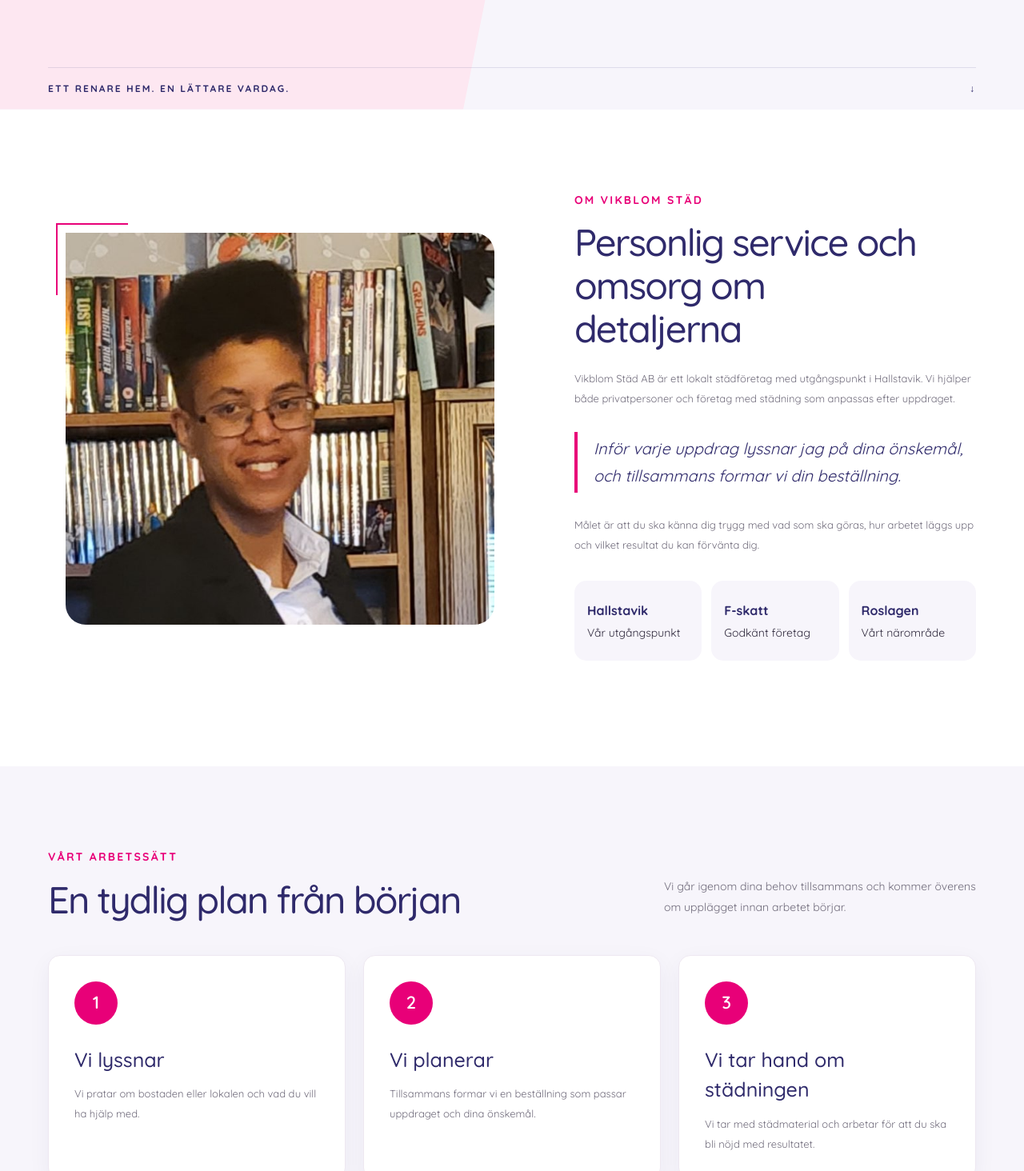
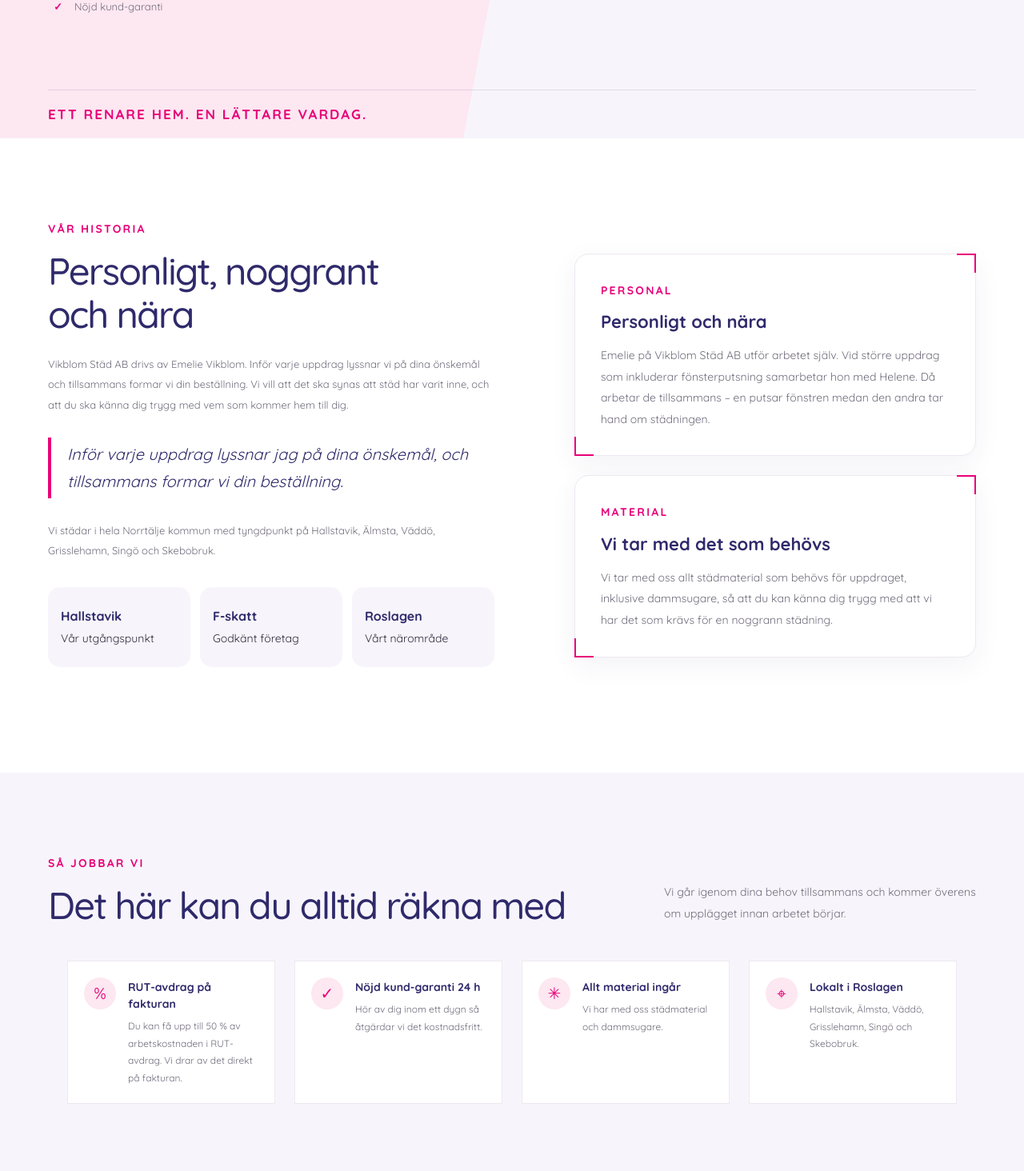
Before and after one commit to annkar73/vikblomsstad, a Next.js app: page /about in a window 1280 px wide. Shown: the part 1323-2787 px from the top of the page at 80% size. Built offline with nearby package versions, Linux system fonts and the light colour scheme.

Commit message:
update about

```diff
--- a/app/about/page.tsx
+++ b/app/about/page.tsx
@@ -19,9 +19,8 @@ export default function AboutPage() {
             </h1>
 
             <p className="hero-description">
-              Vikblom Städ AB drivs av Emelie Vikblom med utgångspunkt i
-              Hallstavik. Vi vill skapa rena och trivsamma miljöer och göra
-              vardagen lite enklare för våra kunder.
+              Ett litet städföretag medutgångspunkt i
+              Hallstavik, som fokuserar på att förbättra både hem- och arbetsplatsmiljöer. Vi strävar efter att göra varje städuppdrag till en personlig och givande upplevelse.
             </p>
 
             <div className="hero-actions">
@@ -53,7 +52,7 @@ export default function AboutPage() {
             </ul>
           </div>
 
-          <div className="hero-visual">
+          <div className="hero-visual hero-about">
             <div
               className="hero-photo"
               role="img"
@@ -74,31 +73,23 @@ export default function AboutPage() {
 
         <div className="container hero-bottom">
           <span>ETT RENARE HEM. EN LÄTTARE VARDAG.</span>
-          <a href="#vart-arbetssatt" aria-label="Läs om vårt arbetssätt">
-            ↓
-          </a>
+
         </div>
       </section>
 
+
 <section className="about section">
   <div className="container about-grid">
-          <div className="about-visual">
-            <div
-              className="about-photo"
-              role="img"
-              aria-label="Vikblom Städs arbete med rena och trivsamma miljöer"
-            />
-          </div>
+    <div className="about-copy">
+      <span className="eyebrow">VÅR HISTORIA</span>
 
-          <div className="about-copy">
-            <span className="eyebrow">OM VIKBLOM STÄD</span>
-
-            <h2>Personlig service och omsorg om detaljerna</h2>
+      <h2>Personligt, noggrant och nära</h2>
 
       <p>
-              Vikblom Städ AB är ett lokalt städföretag med utgångspunkt i
-              Hallstavik. Vi hjälper både privatpersoner och företag med
-              städning som anpassas efter uppdraget.
+        Vikblom Städ AB drivs av Emelie Vikblom. Inför varje uppdrag
+        lyssnar vi på dina önskemål och tillsammans formar vi din
+        beställning. Vi vill att det ska synas att städ har varit inne,
+        och att du ska känna dig trygg med vem som kommer hem till dig.
       </p>
 
       <blockquote className="about-quote">
@@ -107,8 +98,8 @@ export default function AboutPage() {
       </blockquote>
 
       <p>
-              Målet är att du ska känna dig trygg med vad som ska göras,
-              hur arbetet läggs upp och vilket resultat du kan förvänta dig.
+        Vi städar i hela Norrtälje kommun med tyngdpunkt på Hallstavik,
+        Älmsta, Väddö, Grisslehamn, Singö och Skebobruk.
       </p>
 
       <div className="about-facts">
@@ -128,6 +119,31 @@ export default function AboutPage() {
         </article>
       </div>
     </div>
+
+
+
+<div className="about-info-cards">
+  <article className="about-info-card">
+    <span className="eyebrow">PERSONAL</span>
+    <h3>Personligt och nära</h3>
+    <p>
+      Emelie på Vikblom Städ AB utför arbetet själv. Vid större uppdrag
+      som inkluderar fönsterputsning samarbetar hon med Helene. Då
+      arbetar de tillsammans – en putsar fönstren medan den andra
+      tar hand om städningen.
+    </p>
+  </article>
+
+  <article className="about-info-card">
+    <span className="eyebrow">MATERIAL</span>
+    <h3>Vi tar med det som behövs</h3>
+    <p>
+      Vi tar med oss allt städmaterial som behövs för uppdraget,
+      inklusive dammsugare, så att du kan känna dig trygg med att vi
+      har det som krävs för en noggrann städning.
+    </p>
+  </article>
+</div>
   </div>
 </section>
 
@@ -135,8 +151,8 @@ export default function AboutPage() {
         <div className="container">
           <div className="section-heading">
             <div>
-              <span className="eyebrow">VÅRT ARBETSSÄTT</span>
-              <h2>En tydlig plan från början</h2>
+              <span className="eyebrow">SÅ JOBBAR VI</span>
+              <h2>Det här kan du alltid räkna med</h2>
             </div>
 
             <p>
@@ -145,51 +161,92 @@ export default function AboutPage() {
             </p>
           </div>
 
-          <div className="process-grid">
-            <article className="process-card">
-              <span>1</span>
-              <h3>Vi lyssnar</h3>
+          <div className="container trust-grid">
+    <article>
+      <span aria-hidden="true">%</span>
+      <div>
+        <h3>RUT-avdrag på fakturan</h3>
+        <p>Du kan få upp till 50 % av arbetskostnaden i RUT-avdrag. Vi drar av det direkt på fakturan.</p>
+      </div>
+    </article>
+
+    <article>
+      <span aria-hidden="true">✓</span>
+      <div>
+        <h3>Nöjd kund-garanti 24 h</h3>
+        <p>Hör av dig inom ett dygn så åtgärdar vi det kostnadsfritt.</p>
+      </div>
+    </article>
+
+    <article>
+      <span aria-hidden="true">✳</span>
+      <div>
+        <h3>Allt material ingår</h3>
+        <p>Vi har med oss städmaterial och dammsugare.</p>
+      </div>
+    </article>
+
+    <article>
+      <span aria-hidden="true">⌖</span>
+      <div>
+        <h3>Lokalt i Roslagen</h3>
+        <p>Hallstavik, Älmsta, Väddö, Grisslehamn, Singö och Skebobruk.</p>
+      </div>
+    </article>
+  </div>
+        </div>
+      </section>
+
+<section className="about-details section">
+  <div className="container">
+    <div className="about-details-grid">
+      <article className="about-details-card">
+        <span className="eyebrow">TRYGGHET</span>
+        <h3>Nöjd kund-garanti</h3>
         <p>
-                Vi pratar om bostaden eller lokalen och vad du vill ha hjälp
-                med.
+          Du har städgaranti i 24 timmar. Om det är något du inte blivit
+          nöjd med, hör av dig så kommer vi och fixar det kostnadsfritt
+          så fort som möjligt.
         </p>
       </article>
 
-            <article className="process-card">
-              <span>2</span>
-              <h3>Vi planerar</h3>
+      <article className="about-details-card">
+        <span className="eyebrow">BETALNING</span>
+        <h3>Faktura och betalning</h3>
         <p>
-                Tillsammans formar vi en beställning som passar uppdraget
-                och dina önskemål.
+          Vi erbjuder två betalningssätt: betala fakturan via mejl
+          eller swisha till 123 581 20 03. Ange fakturanummer vid
+          betalning. Företaget är godkänt för F-skatt.
         </p>
       </article>
 
-            <article className="process-card">
-              <span>3</span>
-              <h3>Vi tar hand om städningen</h3>
+      <article className="about-details-card">
+        <span className="eyebrow">PRIVATPERSONER</span>
+        <h3>RUT-avdrag</h3>
         <p>
-                Vi tar med städmaterial och arbetar för att du ska bli nöjd
-                med resultatet.
+          Som privatperson får du rutavdrag med högst 50 % av
+          arbetskostnaden. Vi gör avdraget på fakturan.
         </p>
       </article>
     </div>
   </div>
 </section>
 
+
       <section className="service-area-section section">
         <div className="container service-area-panel">
           <div>
-            <span className="eyebrow">LOKALT I ROSLAGEN</span>
-            <h2>Nära våra kunder</h2>
+            <span className="eyebrow">HÄR FINNS VI</span>
+            <h2>Vi städar i hela Norrtälje Kommun</h2>
+                        <p>
+              Med Hallstavik som bas når vi snabbt orterna längs kusten. Bor du någon annanstans i kommunen? Hör av dig, så löser vi det oftast ändå.
+            </p>
+
           </div>
 
           <div>
-            <p>
-              Med utgångspunkt i Hallstavik arbetar Vikblom Städ i
-              Norrtälje kommun, bland annat i:
-            </p>
 
-            <ul className="area-list">
+            <ul className="about-area-list">
               <li>Hallstavik</li>
               <li>Älmsta</li>
               <li>Väddö</li>
--- a/app/globals.css
+++ b/app/globals.css
@@ -358,12 +358,16 @@ p {
   min-height: 435px;
   border-radius: 150px 18px 150px 18px;
   background-color: #e9e4ed;
-  background-image: url("/images/vikblom-stad-hemstadning-golv-1024x576.jpg");
   background-position: center;
   background-size: cover;
   box-shadow: 0 20px 55px rgb(47 42 107 / 9%);
 }
-
+.hero-home .hero-photo {
+  background-image: url("/images/vikblom-stad-hemstadning-golv-1024x576.jpg");
+}
+.hero-about .hero-photo {
+  background-image: url("/images/emelie-vikblom.jpg");
+}
 .photo-label {
   position: absolute;
   left: -32px;
@@ -822,6 +826,80 @@ p {
   line-height: 1.5;
 }
 
+.about-info-cards {
+  display: flex;
+  flex-direction: column;
+  gap: 24px;
+  width: 100%;
+  min-width: 0;
+}
+
+.about-info-card {
+  position: relative;
+  padding: 32px;
+  background: var(--white);
+  border: 1px solid var(--border);
+  border-radius: 18px 0 18px 0;
+  box-shadow: 0 10px 35px rgb(47 42 107 / 6%);
+}
+
+.about-info-card::before,
+.about-info-card::after {
+  content: "";
+  position: absolute;
+  width: 24px;
+  height: 24px;
+  border-color: var(--pink);
+  border-style: solid;
+  pointer-events: none;
+}
+
+.about-info-card::before {
+  top: -1px;
+  right: -1px;
+  border-width: 2px 2px 0 0;
+}
+
+.about-info-card::after {
+  bottom: -1px;
+  left: -1px;
+  border-width: 0 0 2px 2px;
+}
+
+.about-info-card h3 {
+  margin: 12px 0;
+  color: var(--navy);
+  font-size: 22px;
+  font-weight: 700;
+}
+
+.about-info-card p {
+  margin: 0;
+  color: var(--muted);
+  font-size: 14px;
+  line-height: 1.9;
+}
+
+.about-area-list {
+  display: grid;
+  grid-template-columns: repeat(3, minmax(100px, 1fr));
+  gap: 10px;
+  margin: 0;
+  padding: 0;
+  list-style: none;
+}
+
+.about-area-list li {
+  padding: 9px 13px;
+  border: 1px solid #white;
+  border-radius: 5px;
+  background: var(--white);
+  color: var(--navy);
+  font-size: 14px;
+  font-weight: 600;
+}
+
+
 .button-outline {
   display: inline-flex;
   align-items: center;
@@ -838,6 +916,49 @@ p {
   color: var(--navy);
 }
 
+.about-details {
+  background: var(--light-lavender);
+  padding-top: 0px;
+}
+
+.about-details-grid {
+  display: grid;
+  grid-template-columns: repeat(3, minmax(0, 1fr));
+  gap: 24px;
+}
+
+.about-details-card {
+  position: relative;
+  min-width: 0;
+  padding: 32px;
+  background: var(--white);
+  border: 1px solid var(--border);
+  border-radius: 15px;
+  box-shadow: 0 10px 35px rgb(47 42 107 / 6%);
+}
+
+
+.about-details-card h3 {
+  margin: 12px 0;
+  color: var(--navy);
+  font-size: 22px;
+  font-weight: 700;
+  line-height: 1.4;
+}
+
+.about-details-card p {
+  margin: 0;
+  color: var(--muted);
+  font-size: 14px;
+  line-height: 1.9;
+}
+
+@media (max-width: 900px) {
+  .about-details-grid {
+    grid-template-columns: 1fr;
+    gap: 20px;
+  }
+}
 @media (max-width: 640px) {
   .about-facts {
     gap: 8px;
@@ -854,6 +975,12 @@ p {
 
   .about-fact span {
     font-size: 0.8rem;
+  }
+  .about-info-card {
+    padding: 24px 20px;
+  }
+  .about-details-card {
+    padding: 24px 20px;
   }
 }
 
--- a/app/page.tsx
+++ b/app/page.tsx
@@ -137,7 +137,7 @@ export default function Home() {
           </div>
 
 
-          <div className="hero-visual">
+          <div className="hero-visual hero-home">
             <div
               className="hero-photo"
               role="img"
```
Lines whose indentation alone changed are shown as unchanged.
